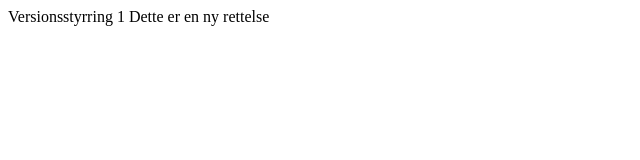
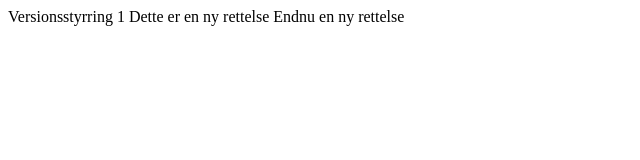
Before and after one commit to martinbirkely/Versionsstyrring-velse-1, a plain HTML site: page index.html in a window 1280 px wide. Shown: the whole page, without its empty margins (0-640 px from the left). Drawn offline with Linux system fonts and the light colour scheme.

Commit message:
Update index.html

```diff
--- a/index.html
+++ b/index.html
@@ -10,6 +10,8 @@
         Versionsstyrring 1
 
         Dette er en ny rettelse
+
+        Endnu en ny rettelse
     </div>
 
 </body>
```
